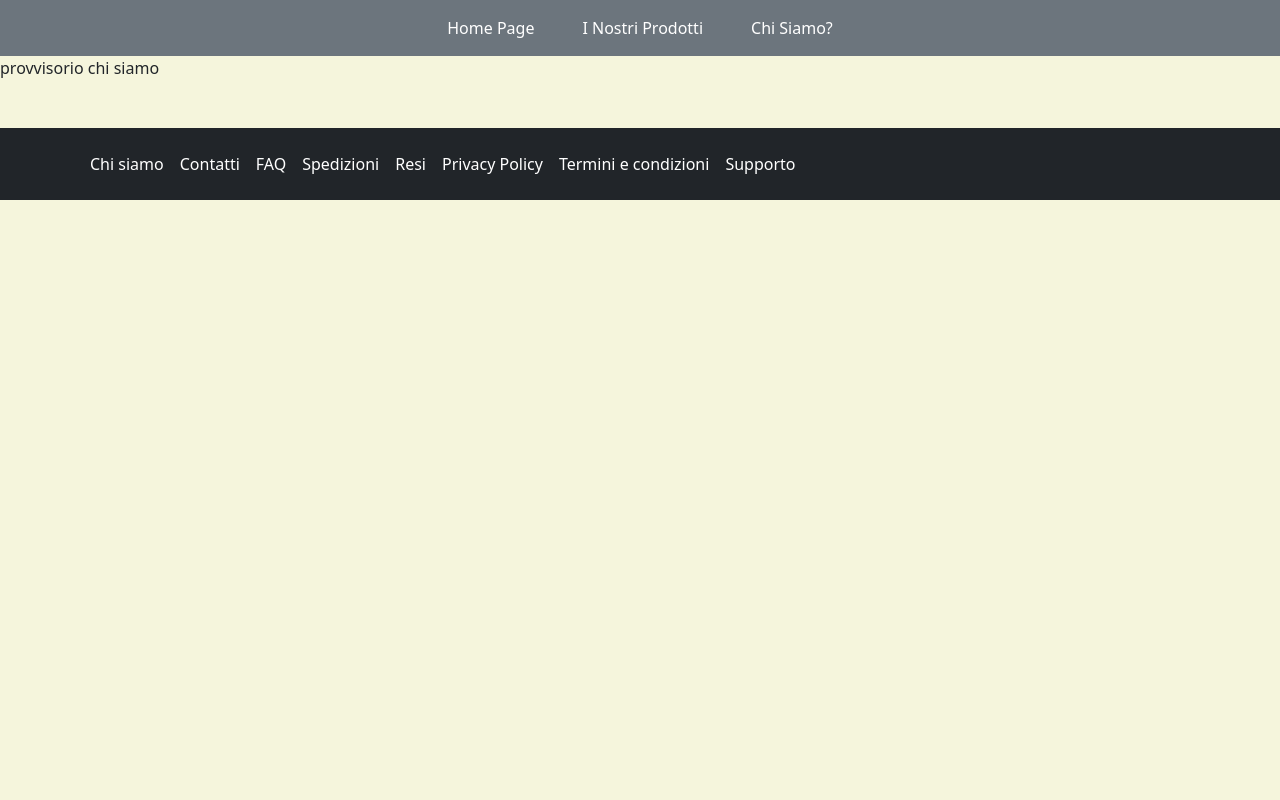
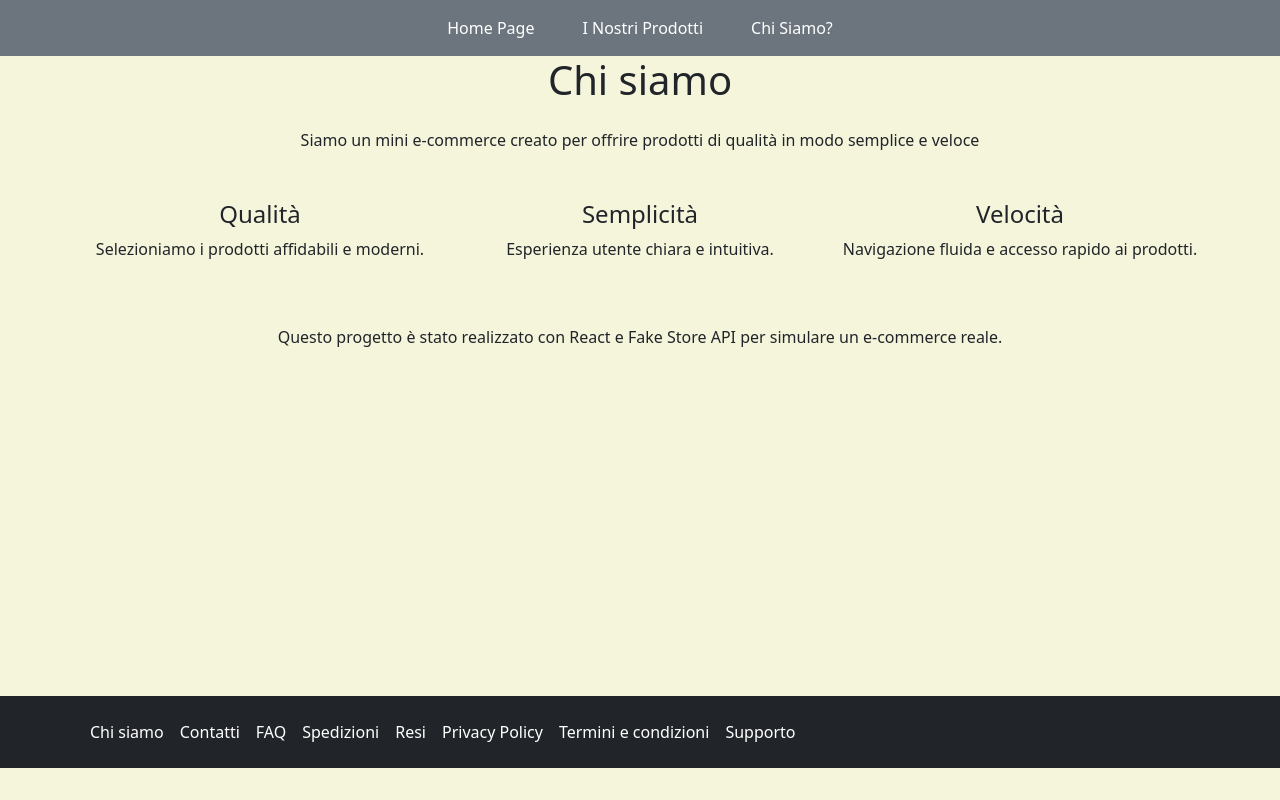
Before and after one commit to giustoantonadev/react-router, a React (Vite) app: page /whoweare in a window 1280 px wide. Built offline with nearby package versions, Linux system fonts and the light colour scheme.

Commit message:
whoarewe page component

```diff
--- a/src/index.css
+++ b/src/index.css
@@ -11,6 +11,9 @@ body {
 
 }
 
+main{
+  min-height: 74vh;
+}
 
 a {
   text-decoration: none;
--- a/src/pages/Products.jsx
+++ b/src/pages/Products.jsx
@@ -24,7 +24,7 @@ export default function Products() {
                             <div className="card-body d-flex flex-column">
                                 <h5 className="card-title">{product.title}</h5>
                                 <p className="card-text">${product.price}</p>
-                                {<p className="text-muted small">{product.description}</p>}
+                                {<p className="text-muted small">{product.description.slice(0, 80)}...</p>}
                             </div>
                             <div className="card-footer">{product.category}</div>
                         </div>
--- a/src/pages/WhoAreWe.jsx
+++ b/src/pages/WhoAreWe.jsx
@@ -1,5 +1,28 @@
-export default function WhoAreWe(){
-    return(
-        <p>provvisorio chi siamo</p>
+export default function WhoAreWe() {
+    return (
+        <main>
+            <div className="container">
+                <h1 className="text-center mb-4">Chi siamo</h1>
+                <p className="text-center mb-5">Siamo un mini e-commerce creato per offrire prodotti di qualità in modo semplice e veloce</p>
+                <div className="row text-center">
+                    <div className="col-md-4">
+                        <h4>Qualità</h4>
+                        <p>Selezioniamo i prodotti affidabili e moderni.</p>
+                    </div>
+
+                    <div className="col-md-4">
+                        <h4>Semplicità</h4>
+                        <p>Esperienza utente chiara e intuitiva.</p>
+                    </div>
+
+                    <div className="col-md-4">
+                        <h4>Velocità</h4>
+                        <p>Navigazione fluida e accesso rapido ai prodotti.</p>
+                    </div>
+
+                    <p className="text-center mt-5">Questo progetto è stato realizzato con React e Fake Store API per simulare un e-commerce reale.</p>
+                </div>
+            </div>
+        </main>
     )
 }
```
